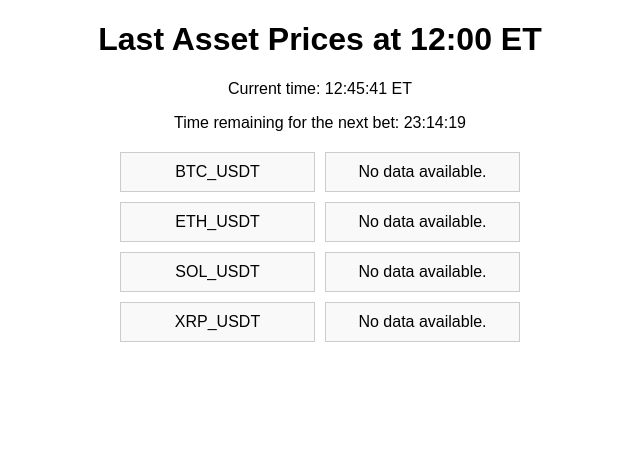
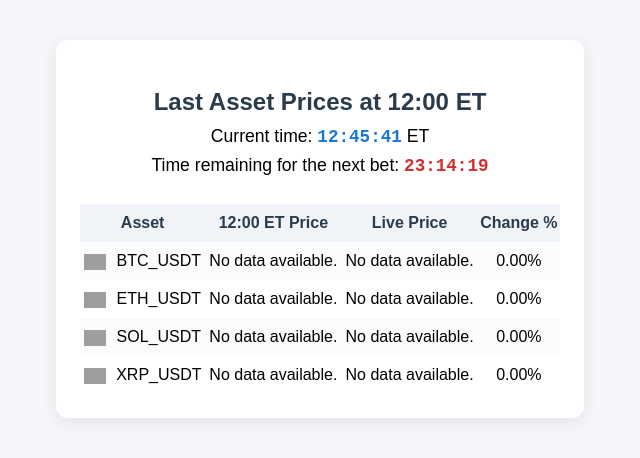
Before and after one commit to iamraf/closing-prices, a FastAPI app: page / in a window 1280 px wide. Shown: the top 458 px of the page, without its empty margins (320-960 px from the left). Run offline with FastAPI, Linux system fonts and the light colour scheme; grey boxes are pictures that could not be loaded.

Commit message:
V.0.1 (#1)
* implement ui

* fix update

* fix update (this works i promise)

```diff
--- a/main.py
+++ b/main.py
@@ -1,6 +1,5 @@
-from utils import (get_close_prices,
-                   get_et_now, get_time_until_next_midday,
-                   should_update_prices, update_prices_if_needed)
+from utils import (get_et_now, get_time_until_next_midday,
+                    update_prices_if_needed)
 
 from fastapi import FastAPI
 from fastapi.responses import HTMLResponse
--- a/templates/price_page.html
+++ b/templates/price_page.html
@@ -5,38 +5,170 @@
     <style>
         body {
             font-family: Arial, sans-serif;
-            margin: 20px;
+            background: #f4f6fa;
+            margin: 0;
+            padding: 0;
         }
-        .grid {
-            display: grid;
-            grid-template-columns: repeat(2, 1fr);
-            gap: 10px;
-            max-width: 400px;
-            margin: 0 auto;
-        }
-        .grid-item {
-            padding: 10px;
-            border: 1px solid #ccc;
-            text-align: center;
-            background-color: #f9f9f9;
+        .container {
+            background: #fff;
+            max-width: 480px;
+            margin: 40px auto;
+            border-radius: 12px;
+            box-shadow: 0 4px 16px rgba(0,0,0,0.08);
+            padding: 32px 24px 24px 24px;
         }
         .header {
             text-align: center;
-            margin-bottom: 20px;
+            margin-bottom: 28px;
+        }
+        .header h1 {
+            font-size: 1.5em;
+            margin-bottom: 10px;
+            color: #2a3b4c;
+        }
+        .info {
+            font-size: 1.1em;
+            margin-bottom: 8px;
+        }
+        .highlight {
+            font-weight: bold;
+            color: #1976d2;
+            font-family: 'Courier New', Courier, monospace;
+        }
+        .countdown {
+            color: #d32f2f;
+            font-weight: bold;
+            font-family: 'Courier New', Courier, monospace;
+        }
+        table {
+            width: 100%;
+            border-collapse: collapse;
+            margin-top: 18px;
+        }
+        th, td {
+            padding: 10px 0;
+            text-align: center;
+        }
+        th {
+            background: #f0f4f8;
+            color: #2a3b4c;
+            font-size: 1em;
+        }
+        tr:nth-child(even) td {
+            background: #f9fbfd;
+        }
+        .asset-icon {
+            width: 22px;
+            vertical-align: middle;
+            margin-right: 6px;
+        }
+        .percent-pos {
+            color: #2e7d32;
+            font-weight: bold;
+        }
+        .percent-neg {
+            color: #d32f2f;
+            font-weight: bold;
         }
     </style>
 </head>
 <body>
-    <div class="header">
-        <h1>Last Asset Prices at 12:00 ET</h1>
-        <p>Current time: {{ time_only }} ET</p>
-        <p>Time remaining for the next bet: {{ time_remaining }}</p>
+    <div class="container">
+        <div class="header">
+            <h1>Last Asset Prices at 12:00 ET</h1>
+            <div class="info">
+                Current time: <span id="et-time" class="highlight">{{ time_only }}</span> ET
+            </div>
+            <div class="info">
+                Time remaining for the next bet: <span id="time-remaining" class="countdown">{{ time_remaining }}</span>
+            </div>
+        </div>
+        <table>
+            <tr>
+                <th>Asset</th>
+                <th>12:00 ET Price</th>
+                <th>Live Price</th>
+                <th>Change %</th>
+            </tr>
+            {% set icons = {
+                'BTC_USDT': 'https://cdn.jsdelivr.net/gh/spothq/cryptocurrency-icons@latest/32/color/btc.png',
+                'ETH_USDT': 'https://cdn.jsdelivr.net/gh/spothq/cryptocurrency-icons@latest/32/color/eth.png',
+                'SOL_USDT': 'https://cdn.jsdelivr.net/gh/spothq/cryptocurrency-icons@latest/32/color/sol.png',
+                'XRP_USDT': 'https://cdn.jsdelivr.net/gh/spothq/cryptocurrency-icons@latest/32/color/xrp.png'
+            } %}
+            {% for asset, price in price_cache.items() %}
+            <tr>
+                <td>
+                    <img src="{{ icons.get(asset, '') }}" alt="{{ asset.split('_')[0] }}" class="asset-icon"/>
+                    {{ asset }}
+                </td>
+                <td>{{ price }}</td>
+                <td id="live-{{ asset.replace('_', '') }}">{{ price }}</td>
+                <td id="change-{{ asset.replace('_', '') }}">0.00%</td>
+            </tr>
+            {% endfor %}
+        </table>
     </div>
-    <div class="grid">
-        {% for asset, price in price_cache.items() %}
-            <div class="grid-item">{{ asset }}</div>
-            <div class="grid-item">{{ price }}</div>
-        {% endfor %}
-    </div>
+    <script>
+        let etNow = new Date();
+        let [h, m, s] = "{{ time_only }}".split(":").map(Number);
+        etNow.setHours(h, m, s, 0);
+
+        function pad(n) { return n < 10 ? '0' + n : n; }
+
+        function updateTimes() {
+            etNow.setSeconds(etNow.getSeconds() + 1);
+            document.getElementById('et-time').textContent =
+                pad(etNow.getHours()) + ":" + pad(etNow.getMinutes()) + ":" + pad(etNow.getSeconds());
+
+            let nextMidday = new Date(etNow);
+            if (etNow.getHours() < 12 || (etNow.getHours() === 12 && etNow.getMinutes() === 0 && etNow.getSeconds() === 0)) {
+                nextMidday.setHours(12, 0, 0, 0);
+            } else {
+                nextMidday.setDate(nextMidday.getDate() + 1);
+                nextMidday.setHours(12, 0, 0, 0);
+            }
+            let diff = Math.floor((nextMidday - etNow) / 1000);
+            let hours = Math.floor(diff / 3600);
+            let minutes = Math.floor((diff % 3600) / 60);
+            let seconds = diff % 60;
+            document.getElementById('time-remaining').textContent =
+                pad(hours) + ":" + pad(minutes) + ":" + pad(seconds);
+        }
+        setInterval(updateTimes, 1000);
+
+        const etPrices = {
+            {% for asset, price in price_cache.items() %}
+            "{{ asset.replace('_', '') }}": {{ price }},
+            {% endfor %}
+        };
+
+        const pairs = ["BTCUSDT", "ETHUSDT", "SOLUSDT", "XRPUSDT"];
+        const streams = pairs.map(p => p.toLowerCase() + "@miniTicker").join("/");
+        const ws = new WebSocket("wss://stream.binance.com:9443/stream?streams=" + streams);
+
+        ws.onmessage = function(event) {
+            const msg = JSON.parse(event.data);
+            if (msg.data && msg.data.s && msg.data.c) {
+                const symbol = msg.data.s;
+                const id = "live-" + symbol;
+                const changeId = "change-" + symbol;
+                const el = document.getElementById(id);
+                const changeEl = document.getElementById(changeId);
+                const livePrice = parseFloat(msg.data.c);
+                if (el) el.textContent = livePrice.toFixed(3);
+
+                const basePrice = etPrices[symbol];
+                if (basePrice && changeEl) {
+                    const diff = livePrice - basePrice;
+                    const percent = (diff / basePrice) * 100;
+                    let sign = percent > 0 ? "+" : percent < 0 ? "-" : "";
+                    let cls = percent > 0 ? "percent-pos" : percent < 0 ? "percent-neg" : "";
+                    changeEl.textContent = sign + Math.abs(percent).toFixed(2) + "%";
+                    changeEl.className = cls;
+                }
+            }
+        };
+    </script>
 </body>
 </html>
```
Also changed, not shown: utils.py (+25 -11 lines).
